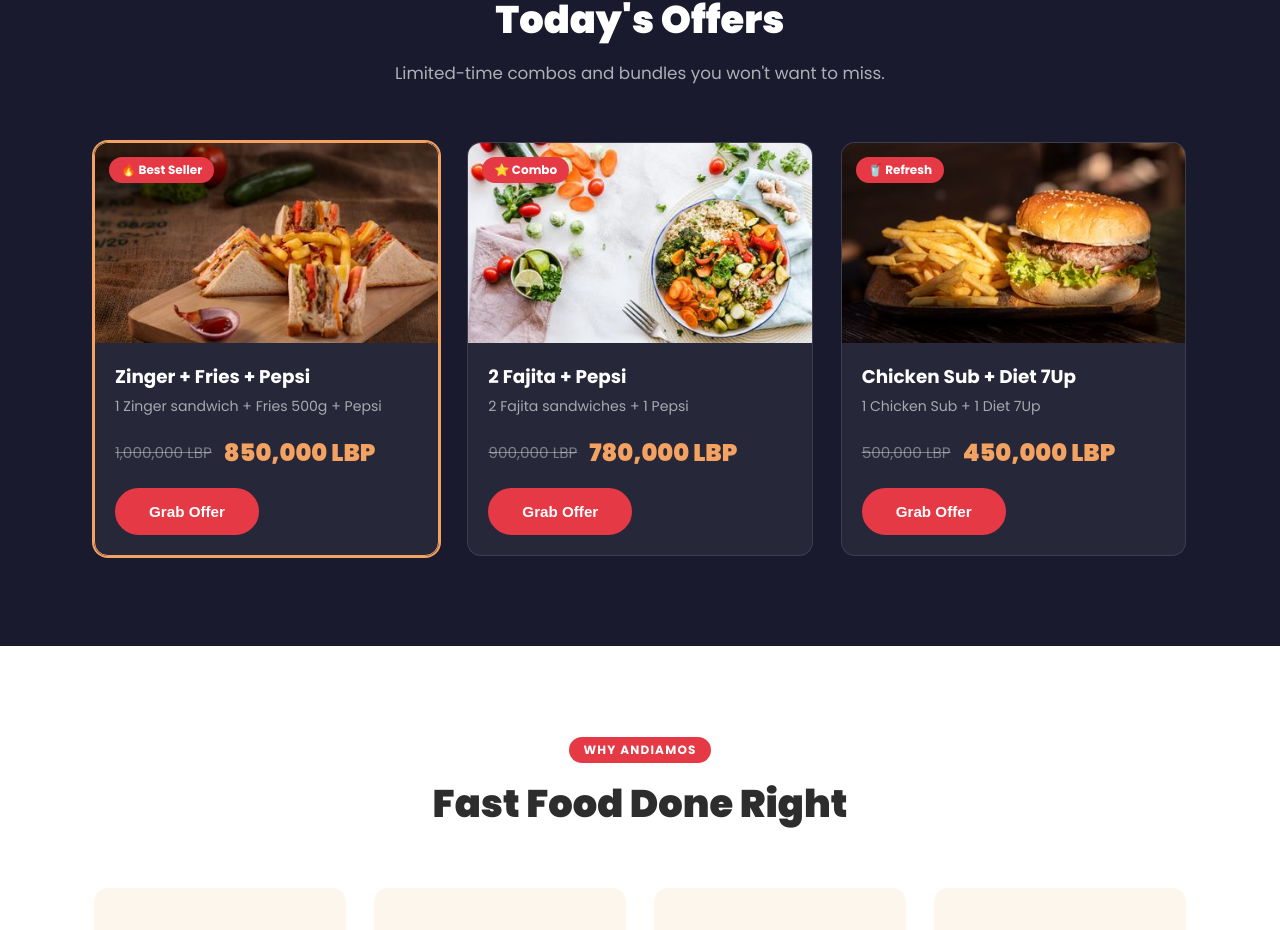
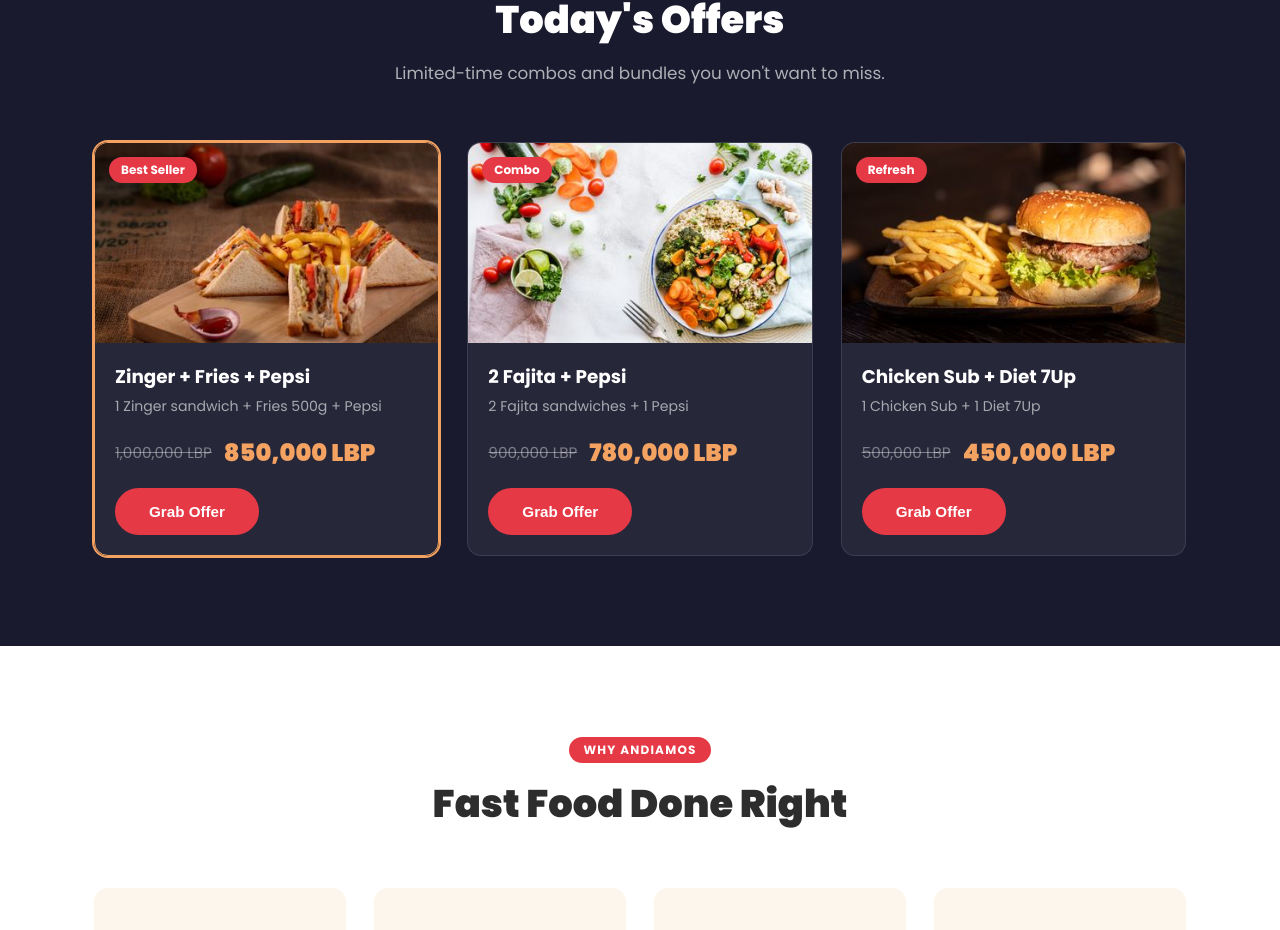
Before and after one commit to AlhadiAli1/anidamos, a React (Vite) app: page / in a window 1280 px wide. Shown: the part 2260-3190 px from the top of the page. Built offline with nearby package versions, Linux system fonts and the light colour scheme.

Commit message:
admin offer

```diff
--- a/admin/admin.css
+++ b/admin/admin.css
@@ -14,7 +14,7 @@ h1, h2, h3, p { margin-top: 0; } h1 { font-size: 2.4rem; margin-bottom: 0; } h2
 .form-grid { display: grid; grid-template-columns: repeat(3, 1fr); gap: 16px; }
 label { display: grid; gap: 7px; font: 700 .85rem Arial, sans-serif; color: #33453e; }
 input, textarea { width: 100%; background: #fff; border: 1px solid #bfc6ba; padding: 10px; color: #1d2d29; font: 1rem Arial, sans-serif; }
-textarea { resize: vertical; } .contact-panel { margin-bottom: 24px; }
+textarea { resize: vertical; } .contact-panel, .offers-panel { margin-bottom: 24px; }
 .primary-button, .secondary-button, .icon-button, .category { border: 1px solid transparent; padding: 10px 14px; font: 700 .82rem Arial, sans-serif; }
 .primary-button { background: #153f35; color: #fff; } .secondary-button { background: #fffdf7; color: #153f35; border-color: #153f35; }
 .header-actions { gap: 10px; }
--- a/src/components/Offers.jsx
+++ b/src/components/Offers.jsx
@@ -1,48 +1,9 @@
 import { useCart } from "../context/CartContext";
-
-const offers = [
-  {
-    badge: "🔥 Best Seller",
-    featured: true,
-    title: "Zinger + Fries + Pepsi",
-    desc: "1 Zinger sandwich + Fries 500g + Pepsi",
-    oldPrice: "1,000,000 LBP",
-    newPrice: "850,000 LBP",
-    img: "/images/pexels-1600711.jpg",
-    items: [
-      { name: "Zinger", qty: 1 },
-      { name: "Fries 500g", qty: 1 },
-      { name: "Pepsi", qty: 1 },
-    ],
-  },
-  {
-    badge: "⭐ Combo",
-    title: "2 Fajita + Pepsi",
-    desc: "2 Fajita sandwiches + 1 Pepsi",
-    oldPrice: "900,000 LBP",
-    newPrice: "780,000 LBP",
-    img: "/images/pexels-1640777.jpg",
-    items: [
-      { name: "Fajita", qty: 2 },
-      { name: "Pepsi", qty: 1 },
-    ],
-  },
-  {
-    badge: "🥤 Refresh",
-    title: "Chicken Sub + Diet 7Up",
-    desc: "1 Chicken Sub + 1 Diet 7Up",
-    oldPrice: "500,000 LBP",
-    newPrice: "450,000 LBP",
-    img: "/images/pexels-3219483.jpg",
-    items: [
-      { name: "Chicken Sub", qty: 1 },
-      { name: "Diet 7Up", qty: 1 },
-    ],
-  },
-];
+import { getRestaurantConfig } from "../data/restaurantConfig";
 
 export default function Offers() {
   const { add } = useCart();
+  const { offers } = getRestaurantConfig();
 
   const addOfferToCart = (offer) => {
     add({
--- a/src/data/restaurantConfig.js
+++ b/src/data/restaurantConfig.js
@@ -1,6 +1,12 @@
 import { menuData } from "./menuData";
 
 export const RESTAURANT_CONFIG_KEY = "andiamo.restaurant-config";
+
+export const defaultOffers = [
+  { badge: "Best Seller", featured: true, title: "Zinger + Fries + Pepsi", desc: "1 Zinger sandwich + Fries 500g + Pepsi", oldPrice: "1,000,000 LBP", newPrice: "850,000 LBP", img: "/images/pexels-1600711.jpg" },
+  { badge: "Combo", featured: false, title: "2 Fajita + Pepsi", desc: "2 Fajita sandwiches + 1 Pepsi", oldPrice: "900,000 LBP", newPrice: "780,000 LBP", img: "/images/pexels-1640777.jpg" },
+  { badge: "Refresh", featured: false, title: "Chicken Sub + Diet 7Up", desc: "1 Chicken Sub + 1 Diet 7Up", oldPrice: "500,000 LBP", newPrice: "450,000 LBP", img: "/images/pexels-3219483.jpg" },
+];
 
 export const defaultRestaurantConfig = {
   contact: {
@@ -9,6 +15,7 @@ export const defaultRestaurantConfig = {
     hours: "Every day: 12pm - 2am",
   },
   menu: menuData,
+  offers: defaultOffers,
 };
 
 export function getRestaurantConfig() {
@@ -20,6 +27,7 @@ export function getRestaurantConfig() {
     return {
       contact: { ...defaultRestaurantConfig.contact, ...parsedConfig.contact },
       menu: { ...defaultRestaurantConfig.menu, ...parsedConfig.menu },
+      offers: parsedConfig.offers || defaultRestaurantConfig.offers,
     };
   } catch {
     return defaultRestaurantConfig;
```
Also changed, not shown: admin/main.jsx (+40 -0 lines), public/images/andiamos burger.webp (added).
